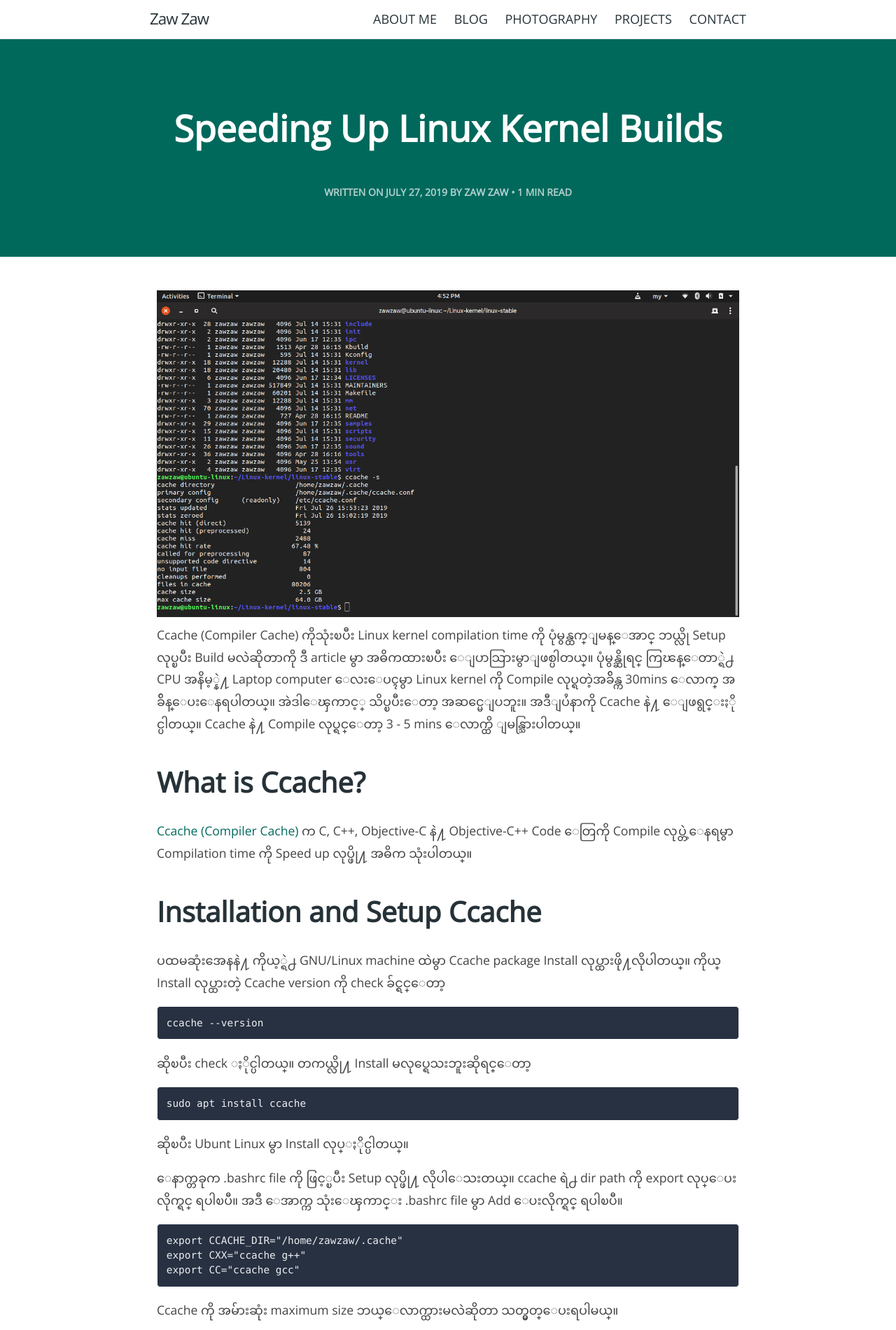
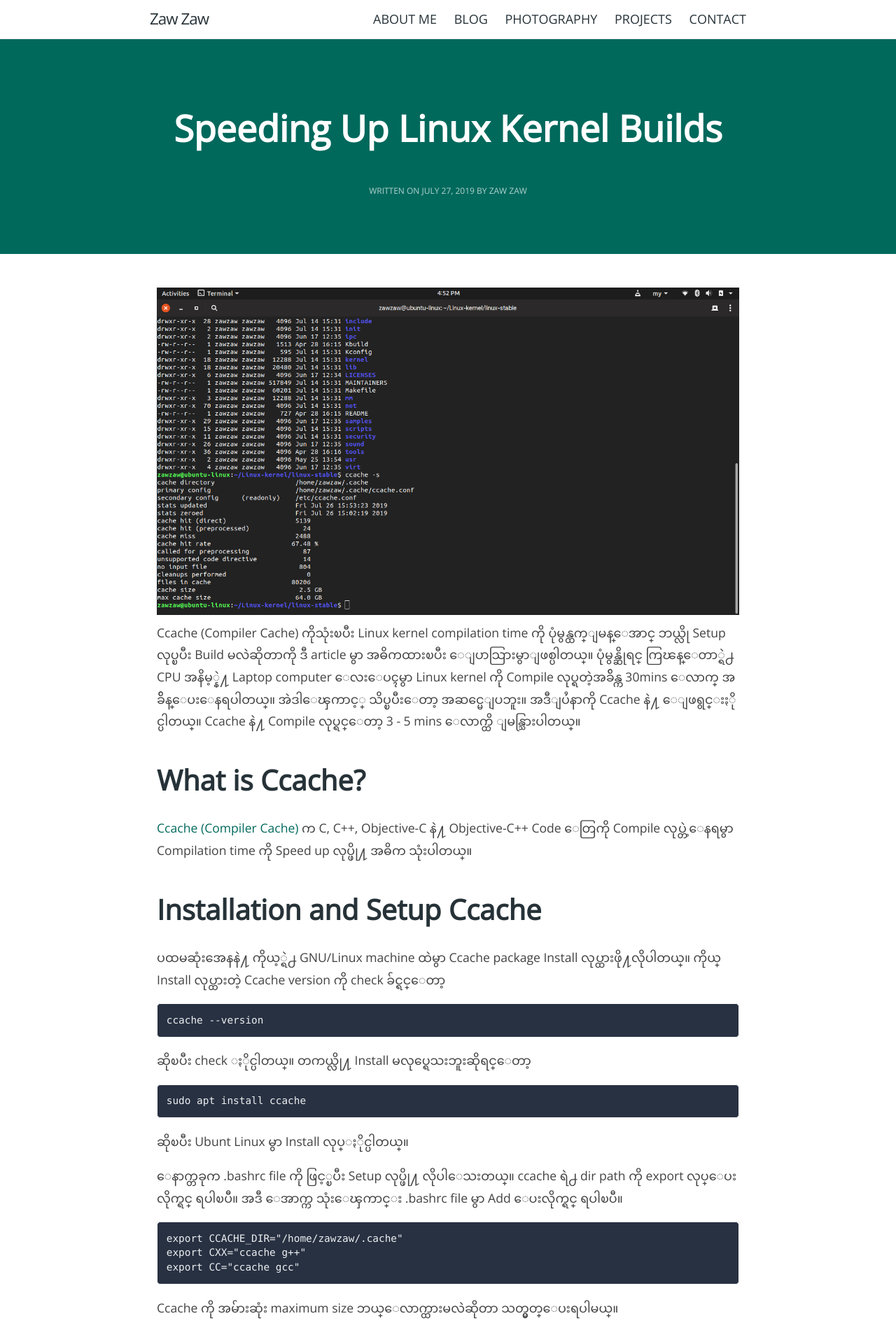
Before and after one commit to zawzaww/zawzaww.github.io, a Jekyll site: the page built from _posts/2019-07-27-speedup-linux-kernel-builds.md, in a window 1280 px wide. Shown: the top 1901 px of the page at 70% size. Built offline with Jekyll 4.4.1, drawn with Linux system fonts in a browser that asks for light colours; comment, search, counter and statistics services are not loaded.

Commit message:
_layouts: _sass: Remove read time from post header and reduce project-date's font size
Signed-off-by: Zaw Zaw <zawzthein@outlook.com>

```diff
--- a/_layouts/default.html
+++ b/_layouts/default.html
@@ -94,7 +94,6 @@
         {% if page_author %}
           By <span itemprop="author" itemscope itemtype="http://schema.org/Person"><span itemprop="name">{{ page_author }}</span></span>
         {% endif %}
-          • <span> {% capture read_time %}{% include read-time.html %}{% endcapture %}{{ read_time | strip }}</span>
         </h2>
       {% endif %}
       <!-- End: Post tagline -->
--- a/_sass/jekyll-theme-cayman-blog.scss
+++ b/_sass/jekyll-theme-cayman-blog.scss
@@ -160,8 +160,8 @@
 
 .project-date {
   margin-bottom: 0rem;
-  font-weight: bold;
-  font-size: $small-font-size;
+  font-weight: 500;
+  font-size: .75rem;
   opacity: 0.7;
   text-transform: uppercase;
 }
```
